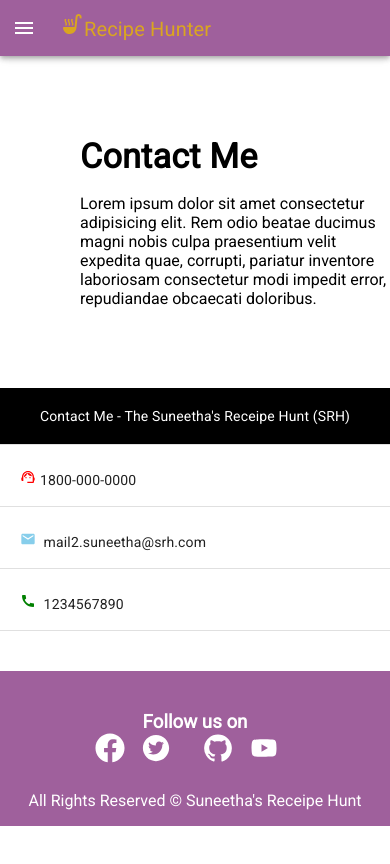
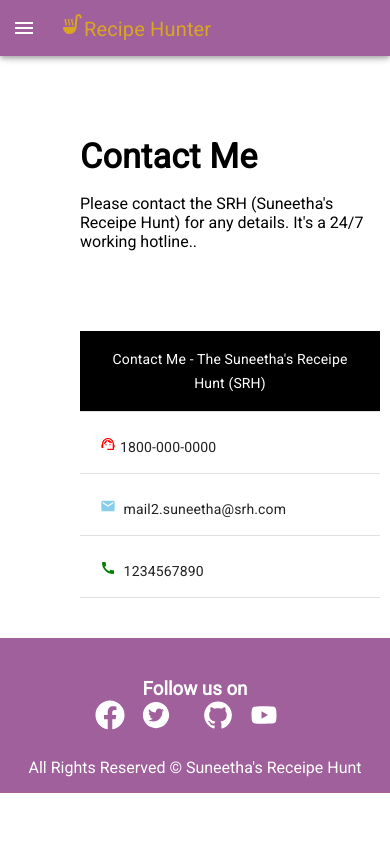
Before and after one commit to Suneetharavi/MyProject2, a React (Create React App) app: page /Contact in a window 390 px wide. Built offline with nearby package versions, Linux system fonts and the light colour scheme; some icons are missing.

Commit message:
added styling for mobile view

```diff
--- a/src/pages/Contact.js
+++ b/src/pages/Contact.js
@@ -13,18 +13,22 @@ function Contact() {
         ml:10,
         "& h4":{fontWeight:"bold",mb:2}
       }}>
-          <Typography variant='h4'>
+          <Typography variant='h4' >
                 Contact Me
           </Typography>
           <p>
-          Lorem ipsum dolor sit amet consectetur adipisicing elit. Rem odio
-          beatae ducimus magni nobis culpa praesentium velit expedita quae,
-          corrupti, pariatur inventore laboriosam consectetur modi impedit
-          error, repudiandae obcaecati doloribus.
+          Please contact the SRH (Suneetha's Receipe Hunt) for any details. It's a 24/7 working hotline..
           </p>
       </Box>
 
-      <Box>
+      <Box  sx={{
+          m: 3,
+          width: "1000px",
+          ml: 10,
+          "@media (max-width:600px)": {
+            width: "300px",
+          },
+        }}>
             {/* Tablecontainer contains the table. Giving tablecomponent type as paper which is available in materialUI */}
         <TableContainer>
             <Table aria-label='Contact Table'>
```
